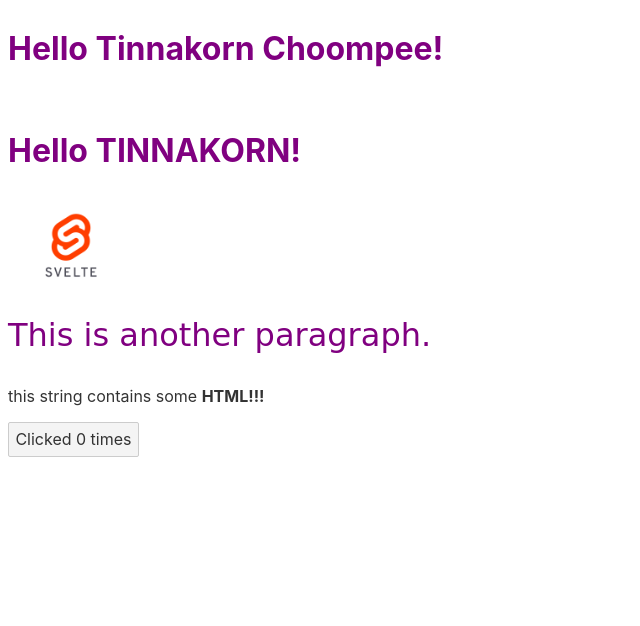
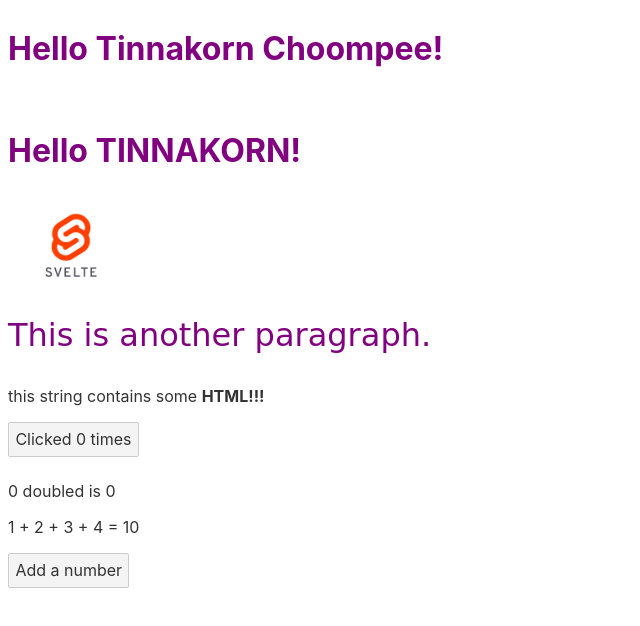
Before and after one commit to beyongbell/Svelte-Start, a Svelte app: page / in a window 1280 px wide. Shown: the top 626 px of the page, without its empty margins (0-640 px from the left). Built offline with nearby package versions, Linux system fonts and the light colour scheme.

Commit message:
Number Join

```diff
--- a/src/App.svelte
+++ b/src/App.svelte
@@ -5,11 +5,27 @@
 	let src    = 'assets/image/svelte.png';
 	let string = `this string contains some <strong>HTML!!!</strong>`;
 
-	let count = 0;
+	let count  = 0;
+	$: doubled = count * 2;
+
+	$: if (count >= 10) {
+		console.log(`the count is ${count}`);
+		alert(`count is dangerously high!`);
+		count = 9;
+	}
 
 	function handleClick() {
 		count += 1;
 	}
+
+	let numbers = [1, 2, 3, 4];
+
+	function addNumber() {
+		numbers = [...numbers, numbers.length + 1];
+	}
+
+	$: sum = numbers.reduce((t, n) => t + n, 0);
+
 </script>
 
 <style>
@@ -36,3 +52,10 @@
 <button on:click={handleClick}>
 	Clicked {count} {count === 1 ? 'time' : 'times'}
 </button>
+<p>{count} doubled is {doubled}</p>
+
+
+<p>{numbers.join(' + ')} = {sum}</p>
+<button on:click={addNumber}>
+	Add a number
+</button>
```
